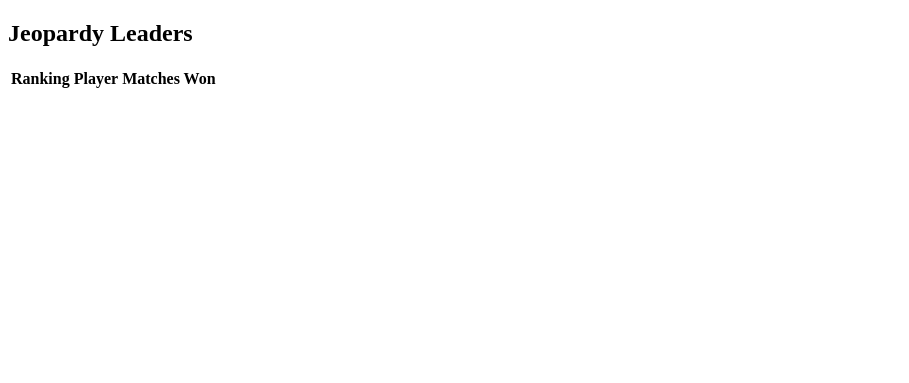
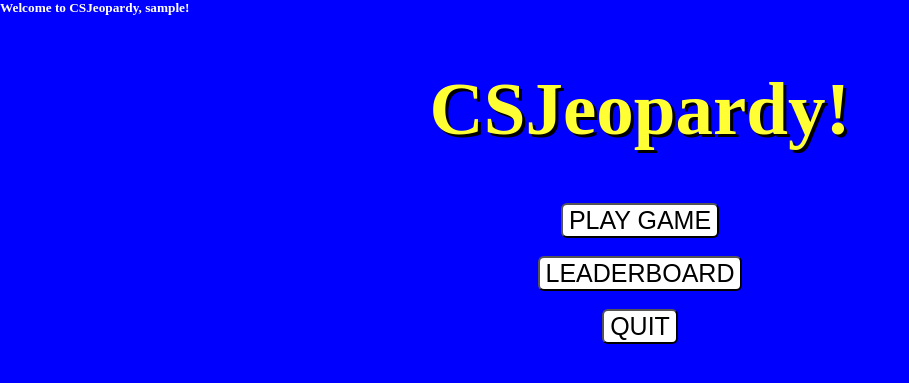
Before and after one commit to tok2556/CSJeopardy, a PHP site: page /leaderboard.php in a window 1280 px wide. Shown: the top 383 px of the page, without its empty margins (0-909 px from the left). Run offline with PHP 8.4, Linux system fonts and the light colour scheme; the visitor is signed in with stand-in values (Sample User, id 1); data that the repository does not hold is empty.

Commit message:
Update leaderboard.php

```diff
--- a/leaderboard.php
+++ b/leaderboard.php
@@ -1,46 +1,61 @@
+<?php
+    require('jeopardyDB.php');
+    session_start();
+
+    if (isset($_SESSION['loggedin']) && $_SESSION['loggedin'] == true) {
+        echo "<h5>Welcome to CSJeopardy, " . htmlspecialchars($_SESSION['username']) . "!</h5>";
+    } else {
+        header('Location: Login.php');
+    }
+
+
+
+?>
+
 <!DOCTYPE html>
-<html>
-    <head>
-        <title>CSJeopardy LeaderBoard</title>
-    </head>
 
-    <body>
-        <h2>Jeopardy Leaders</h2>
-        <table>
-            <tr>
-                <th>Ranking</th>
-                <th>Player</th>
-                <th>Matches Won</th>
-            </tr>
+<!--style needed, implement css-->
+<head>
+    <meta charset="utf-8">
+    <meta name="viewport" content="width=device-width, initial-scale=1">
+    <link rel="preconnect" href="https://fonts.googleapis.com">
+    <link rel="preconnect" href="https://fonts.gstatic.com" crossorigin>
+    <link href="https://fonts.googleapis.com/css2?family=IBM+Plex+Sans:wght@700&display=swap" rel="stylesheet">
 
-            <?php
-                /* Connection Variable ("Servername",
-                "username","password","database") */
-                $con = mysqli_connect("localhost",
-                "root", "", "jeopardydb");
+    <title>CSJeopardy! Menu</title>
+</head>
+<style>
+    html, body, table {margin: 0; padding: 0; background-color: #0000ff; color: #ffffff;}
+    h5 {text-align: left; font-family default;}
+    body {text-align: center;}
+    h1 {text-align: center; color:#ffff33; font-size: 75px; text-shadow: black 3px 3px; font-weight: bold; font-family:"HelveticaNeue-CondensedBold";}
+    input {background-color: White; border-radius: 6px; text-align: center; font-size: 25px; transition-duration: 0.1s;}
+    input:hover {background-color: #ffff33; color: black;}
+</style>
+<body>
+    <div class="col-ls-7 pt-6 px-6">
+    <h1>CSJeopardy!</h1>
+        <form method="post">
+            <div class="form-row mb-5">
+                <input type="button" onclick="window.location.href='play.php';"
+                class="btn btn-warning btn-lg" value="PLAY GAME"/>
+            <br>
 
-                /* Mysqli query to fetch rows
-                in descending order of marks */
-                $result = mysqli_query($con, "SELECT username,
-                wins FROM leaderboard ORDER BY wins DESC");
+            </br>
+            </div>
+            <div class="form-row mb-6">
+                <input type="button" onclick="window.location.href='leaderboard.php';"
+                class="btn btn-warning btn-lg" value="LEADERBOARD"/>
+            <br>
 
-                /* First rank will be 1 and
-                second be 2 and so on */
-                $ranking = 1;
+            </br>
+            </div>
+            <div class="form-row mb-7">
+                <input type="button" onclick="window.location.href='logout.php';"
+                class="btn btn-warning btn-lg" value="QUIT"/>
 
-                /* Fetch Rows from the SQL query */
-                if (mysqli_num_rows($result)) {
-                    while ($row = mysqli_fetch_array($result)) {
-                        echo "<tr style=height:100%>
-                                <td>{$ranking}</td>
-                                <td>{$row['username']}</td>
-                                <td>{$row['wins']}</td>
-                            </tr>";
-                                $ranking++;
-                    }
-                }
-            ?>
+            </div>
+        </form>
+    </div>
 
-        </table>
-    </body>
-</html>
+</body>
```
